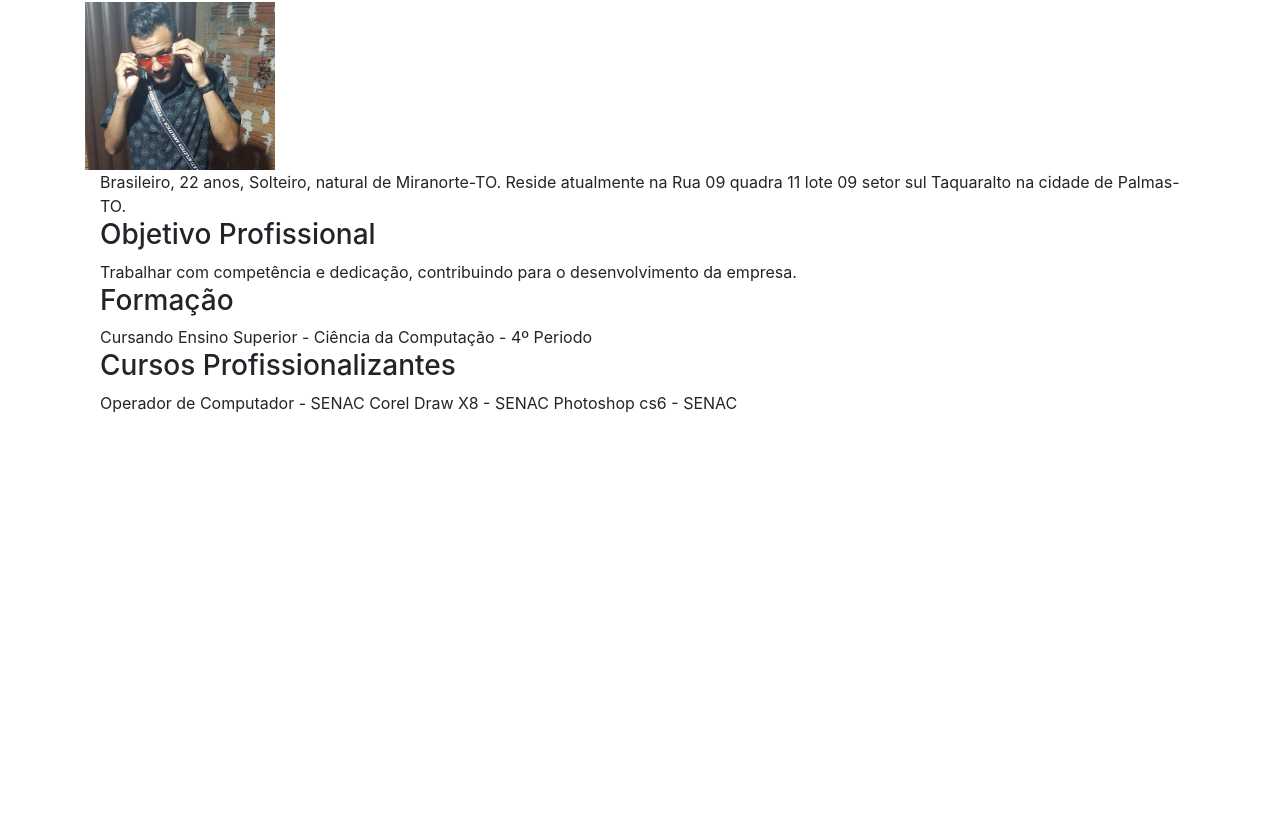
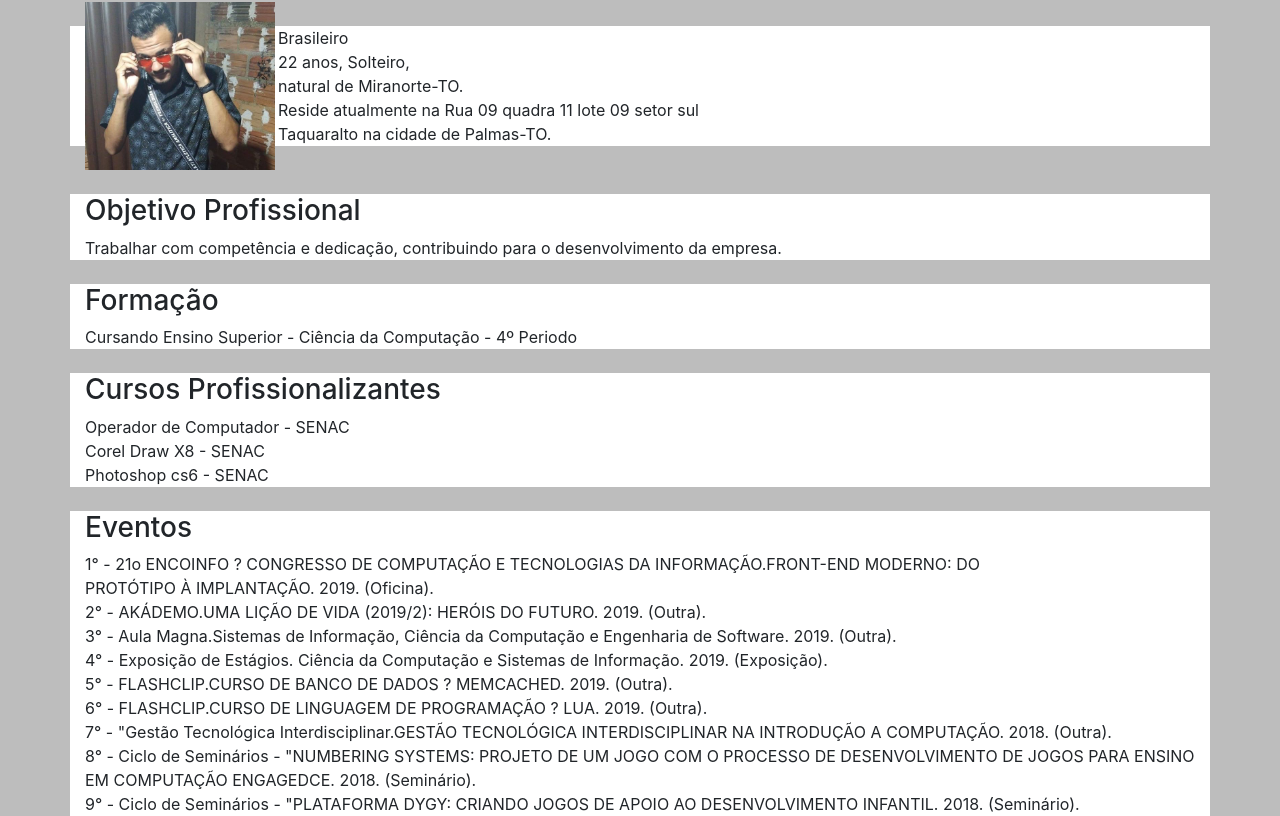
Before and after one commit to stefanluks/LPC_Aula2, a plain HTML site: page curriculo1.html in a window 1280 px wide. Shown: the part 54-870 px from the top of the page. Before the commit the page ends 800 px from the top, so only its background shows below. Drawn offline with nearby package versions, Linux system fonts and the light colour scheme.

Commit message:
Atualização do curriculo

```diff
--- a/curriculo1.html
+++ b/curriculo1.html
@@ -7,28 +7,51 @@
 		<script src="https://cdnjs.cloudflare.com/ajax/libs/popper.js/1.12.9/umd/popper.min.js" integrity="sha384-ApNbgh9B+Y1QKtv3Rn7W3mgPxhU9K/ScQsAP7hUibX39j7fakFPskvXusvfa0b4Q" crossorigin="anonymous"></script>
 		<script src="https://maxcdn.bootstrapcdn.com/bootstrap/4.0.0/js/bootstrap.min.js" integrity="sha384-JZR6Spejh4U02d8jOt6vLEHfe/JQGiRRSQQxSfFWpi1MquVdAyjUar5+76PVCmYl" crossorigin="anonymous"></script>
 		</head>
-	<body>
+	<body style="background-color: #BDBDBD">
 		<center>
 		<h1>Stefan Lucas Aquino Silva</h1>
 		</center>
-		<div class="container">
-			<img src="icone.jpg" width="190" >
-		<div class="container">
-				<text>Brasileiro, 22 anos, Solteiro, natural de Miranorte-TO. Reside atualmente na Rua 09 quadra 11 lote 09 setor sul Taquaralto na cidade de Palmas-TO. </text>
+		<div class="container" style="background-color: #BDBDBD">
+		<img src="icone.jpg" width="190" align="left">
 		</div>
-		<div class="container">
-			<h3>Objetivo Profissional</h3
+		<div style="background-color: #BDBDBD"><br></div>
+		<div class="container" style="background-color: white">
+				<text>Brasileiro<br> </text>
+				<text>22 anos, Solteiro,<br> </text>
+				<text>natural de Miranorte-TO.<br> </text>
+				<text>Reside atualmente na Rua 09 quadra 11 lote 09 setor sul<br> </text>
+				<text>Taquaralto na cidade de Palmas-TO. </text>
+		</div>
+		<div style="background-color: #BDBDBD"><br><br></div>
+		<div class="container" style="background-color: white">
+			<h3>Objetivo Profissional</h3>
 			<text>Trabalhar com competência e dedicação, contribuindo para o desenvolvimento da empresa.</text>
 		</div>
-		<div class="container">
+		<div style="background-color: #BDBDBD"><br></div>
+		<div class="container" style="background-color: white">
 			<h3>Formação</h3
 			<text>Cursando Ensino Superior - Ciência da Computação - 4º Periodo</text>
 		</div>
-		<div class="container">
+		<div style="background-color: #BDBDBD"><br></div>
+		<div class="container" style="background-color: white">
 			<h3>Cursos Profissionalizantes</h3
-			<text>Operador de Computador - SENAC</text>
-			<text>Corel Draw X8 - SENAC</text>
-			<text>Photoshop cs6 - SENAC</text>
+			<text>Operador de Computador - SENAC<br></text>
+			<text>Corel Draw X8 - SENAC<br></text>
+			<text>Photoshop cs6 - SENAC<br></text>
+		</div>
+		<div style="background-color: #BDBDBD"><br></div>
+		<div class="container" style="background-color: white">
+			<h3>Eventos</h3>
+			<text>1° - 21o ENCOINFO ? CONGRESSO DE COMPUTAÇÃO E TECNOLOGIAS DA INFORMAÇÃO.FRONT-END MODERNO: DO<br>
+			PROTÓTIPO À IMPLANTAÇÃO. 2019. (Oficina).<br>
+			2° -  AKÁDEMO.UMA LIÇÃO DE VIDA (2019/2): HERÓIS DO FUTURO. 2019. (Outra).<br>
+			3° - Aula Magna.Sistemas de Informação, Ciência da Computação e Engenharia de Software. 2019.  (Outra).<br>
+			4° -  Exposição de Estágios. Ciência da Computação e Sistemas de Informação. 2019. (Exposição).<br>
+			5° -  FLASHCLIP.CURSO DE BANCO DE DADOS ? MEMCACHED. 2019. (Outra).<br>
+			6° -  FLASHCLIP.CURSO DE LINGUAGEM DE PROGRAMAÇÃO ? LUA. 2019. (Outra).<br>
+			7° - "Gestão Tecnológica Interdisciplinar.GESTÃO TECNOLÓGICA INTERDISCIPLINAR NA INTRODUÇÃO A COMPUTAÇÃO. 2018. (Outra).<br>
+			8° -  Ciclo de Seminários - "NUMBERING SYSTEMS: PROJETO DE UM JOGO COM O PROCESSO DE DESENVOLVIMENTO DE JOGOS PARA ENSINO EM COMPUTAÇÃO ENGAGEDCE. 2018. (Seminário).<br>
+			9° -  Ciclo de Seminários - "PLATAFORMA DYGY: CRIANDO JOGOS DE APOIO AO DESENVOLVIMENTO INFANTIL. 2018. (Seminário).</text>
 		</div>
 	</body>
 
```
Also changed, not shown: index.html (+1 -1 lines).
